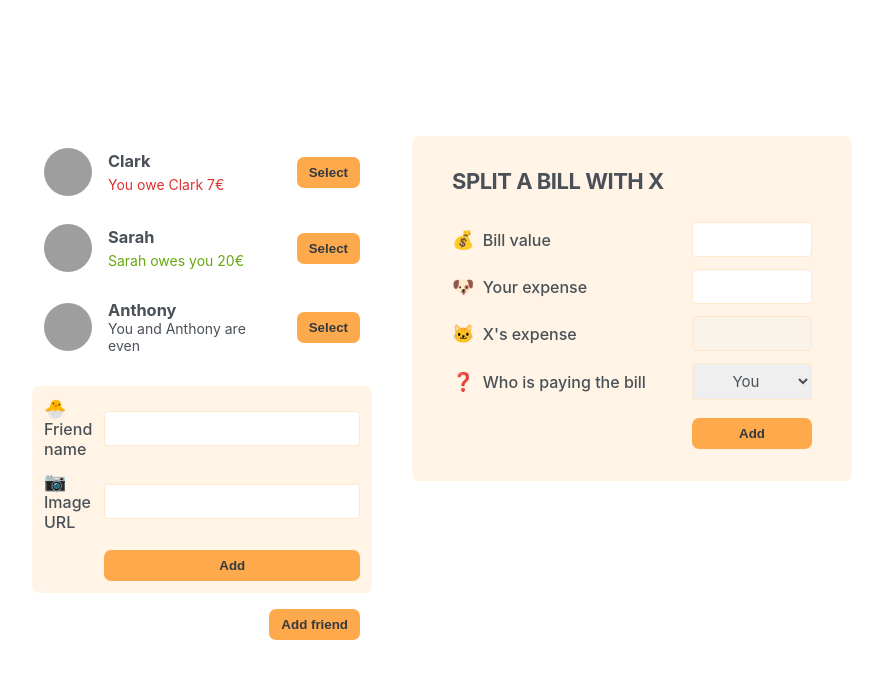
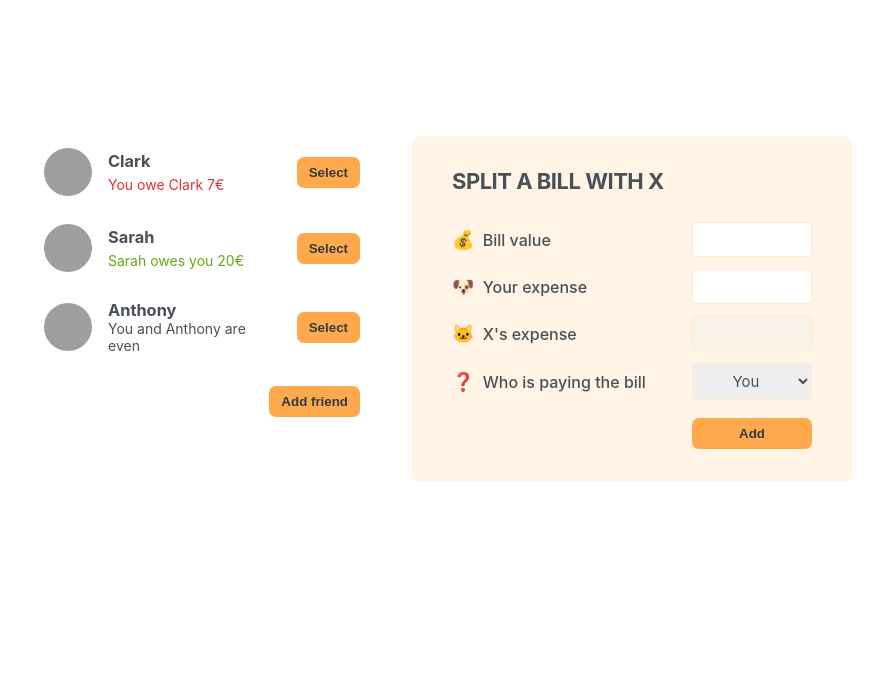
Before and after one commit to seoyeonum/eat-n-split, a React (Create React App) app: page / in a window 1280 px wide. Shown: the top 678 px of the page, without its empty margins (198-1081 px from the left). Built offline with nearby package versions, Linux system fonts and the light colour scheme; grey boxes are pictures that could not be loaded; the HTML template or start-up script is replaced by a standard one.

Commit message:
✨ feat: display the new friend form
- add showAddFriend variable as useState type
- display the FormAddFriend conditionally
- display button name differently according to the showAddFriend

```diff
--- a/src/App.js
+++ b/src/App.js
@@ -1,3 +1,5 @@
+import { useState } from 'react';
+
 const initialFriends = [
   {
     id: 118836,
@@ -19,13 +21,29 @@
   },
 ];
 
+function Button({ children, onClick }) {
+  return (
+    <button className="button" onClick={onClick}>
+      {children}
+    </button>
+  );
+}
+
 export default function App() {
+  const [showAddFriend, setShowAddFriend] = useState(false);
+
+  function handleShowAddFriend() {
+    setShowAddFriend((show) => !show);
+  }
+
   return (
     <div className="app">
       <div className="sidebar">
         <FriendsList />
-        <FormAddFriend />
-        <Button>Add friend</Button>
+        {showAddFriend && <FormAddFriend />}
+        <Button onClick={handleShowAddFriend}>
+          {showAddFriend ? 'Close' : 'Add friend'}
+        </Button>
       </div>
       <FormSplitBill />
     </div>
@@ -66,10 +84,6 @@
   );
 }
 
-function Button({ children }) {
-  return <button className="button">{children}</button>;
-}
-
 function FormAddFriend() {
   return (
     <form className="form-add-friend">
```
